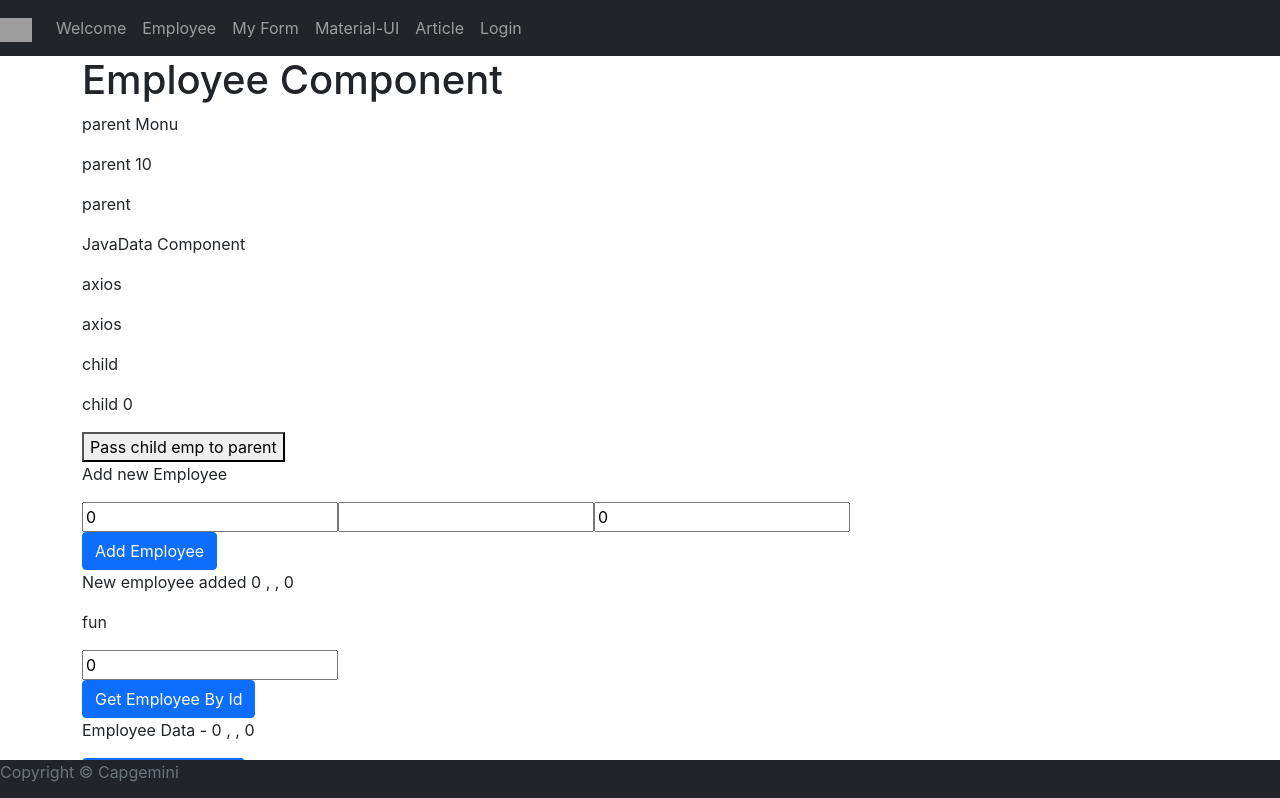
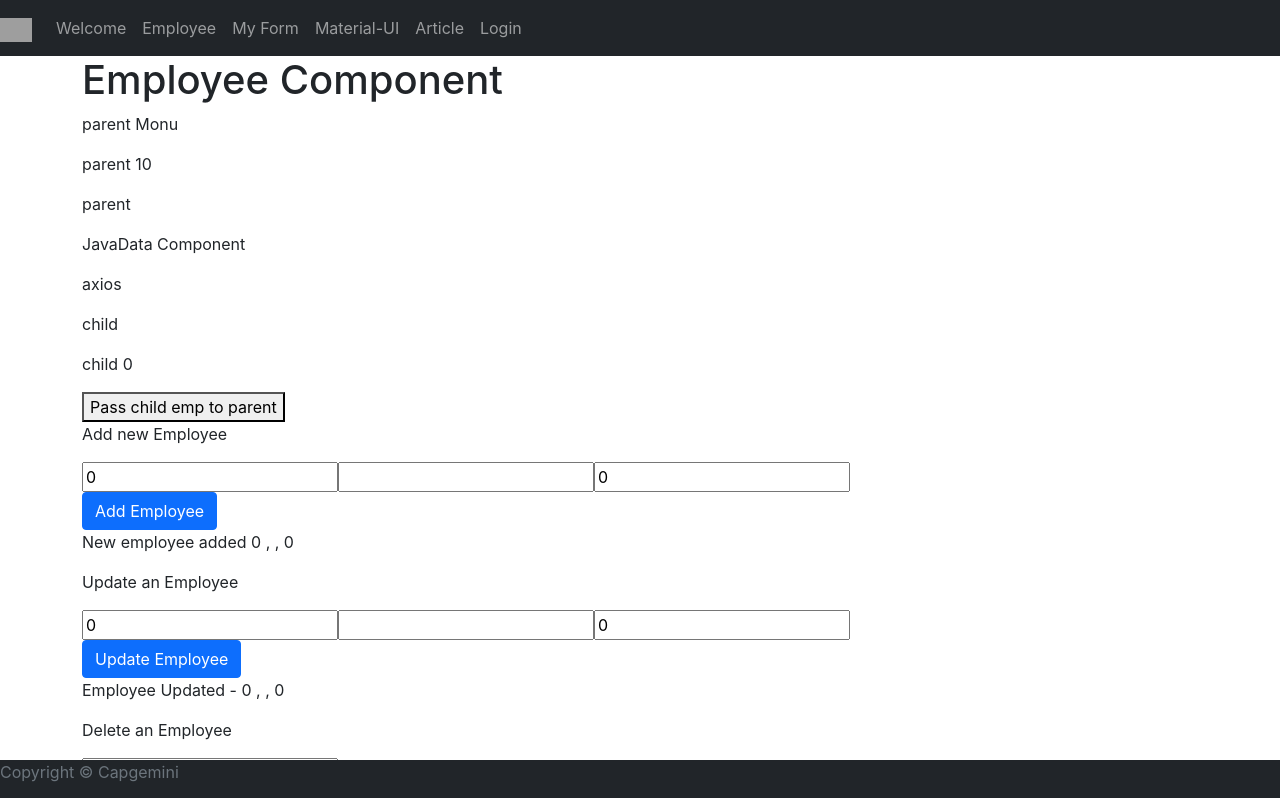
Before and after one commit to AKASHKASAR/cg-react-app, a React (Create React App) app: page /emp in a window 1280 px wide. Shown: the top 798 px of the page. Built offline with nearby package versions, Linux system fonts and the light colour scheme; grey boxes are pictures that could not be loaded.

Commit message:
Update JavaData.js

```diff
--- a/src/components/training/JavaData.js
+++ b/src/components/training/JavaData.js
@@ -6,9 +6,7 @@ let JavaData = (props) => {
     const [parentEmp, setParentEmp] = useState({}); // from props
     const [parentEmpHike, setParentEmpHke] = useState(0); // from props
     const [childEmp, setChildEmp] = useState({}); // child state
-
     const [emp, setEmp] = useState({}); // from axios
-
 
     // initilize states to prevent undefined error, in case used these fields anywhere else in future
     useEffect(() => {
@@ -33,23 +31,23 @@ let JavaData = (props) => {
         props.parentCallback(childEmp);
     };
 
-    // invoke post method with handlesubmit to add an employee
-    const submitAddEmployee = (event) => {
-        axios.post(`/addEmployee`, emp)
-            .then((response) => {
-                console.log(response.data.name);
-            }).catch((error) => {
-                console.log(error.message)
-            });
-        event.preventDefault();
-    }
-
     const handleEmployee = (event) => {
+        console.log(emp.id);
         setEmp({
             ...emp,
             [event.target.name]: event.target.value
         });
     };
+
+    const getAllEmployees = (e) => {
+        console.log();
+        axios.get(`/getAllEmployees`)
+            .then((response) => {
+                setEmpList(response.data);
+            }).catch(error => {
+                console.log(error.message)
+            });
+    }
 
     const submitGtEmployeById = (event) => {
         axios.get(`/getEmployee/${emp.id}`)
@@ -65,40 +63,45 @@ let JavaData = (props) => {
         event.preventDefault();
     }
 
-    const submitUpdateEmployee = (event) => {
-        axios.get(`/getEmployee/${emp.id}`)
-            .then(
-                (response) => {
-                    setEmp(response.data);
-                    console.log(emp.id);
-                }
-            )
-            .catch((error) => {
-                console.log(error.message);
+    const submitAddEmployee = (event) => {
+        axios.post(`/addEmployee`, emp)
+            .then((response) => {
+                console.log(response.data.name);
+            }).catch((error) => {
+                console.log(error.message)
             });
         event.preventDefault();
     }
 
-    const getAllEmployees = (e) => {
-        console.log();
-        axios.get(`/getAllEmployees`)
+    const submitUpdateEmployee = (event) => {
+        axios.put(`/updateEmployee/`, emp)
             .then((response) => {
-                setEmpList(response.data);
-            }).catch(error => {
+                console.log(response.data.name);
+            }).catch((error) => {
                 console.log(error.message)
             });
+        event.preventDefault();
+    }
+
+    const submitDeleteEmployee = (event) => {
+        axios.delete(`/deleteEmployee/${emp.id}`)
+            .then((response) => {
+                console.log(response.data.name);
+            }).catch((error) => {
+                console.log(error.message)
+            });
+        event.preventDefault();
     }
 
     return (
         <div>
             <p>JavaData Component</p>
-            <p>axios {empList.map(e => <div>{e.name}</div>)}</p>
             <p>axios {emp.name}</p>
             <p>child {parentEmp.name}</p>
             <p> child {parentEmpHike} </p>
             <button onClick={onTrigger}>Pass child emp to parent</button>
-            <p>Add new Employee</p>
             <div>
+                <p>Add new Employee</p>
                 <form onSubmit={submitAddEmployee}>
                     <div>
                         <input
@@ -126,13 +129,63 @@ let JavaData = (props) => {
                     </div>
                     <button type="submit" className="btn btn-primary">Add Employee</button>
                 </form>
+                <p> New employee added {emp.id} , {emp.name} , {emp.salary} </p>
+            </div>
+
+            <div>
+                <p>Update an Employee</p>
+                <form onSubmit={submitUpdateEmployee}>
+                    <div>
+                        <input
+                            type="number"
+                            id="id"
+                            name="id"
+                            value={emp.id}
+                            placeholder="143" // add for other elements as well
+                            onChange={handleEmployee}
+                        />
+                        <input
+                            type="text"
+                            id="name"
+                            name="name"
+                            value={emp.name}
+                            onChange={handleEmployee}
+                        />
+                        <input
+                            type="number"
+                            id="salary"
+                            name="salary"
+                            value={emp.salary}
+                            onChange={handleEmployee}
+                        />
+                    </div>
+                    <button type="submit" className="btn btn-primary">Update Employee</button>
+                </form>
                 <div>
-                    <p> New employee added {emp.id} , {emp.name} , {emp.salary} </p>
+                    <p> Employee Updated - {emp.id} , {emp.name} , {emp.salary} </p>
                 </div>
             </div>
+
             <div>
-                <p>fun</p>
+                <p>Delete an Employee</p>
+                <form onSubmit={submitDeleteEmployee}>
+                    <div>
+                        <input
+                            type="number"
+                            id="id"
+                            name="id"
+                            value={emp.id}
+                            placeholder="143" // add for other elements as well
+                            onChange={handleEmployee}
+                        />
+                    </div>
+                    <button type="submit" className="btn btn-primary">Delete Employee</button>
+                </form>
+                <p>Employee deleted {emp.id}</p>
+
             </div>
+
+
             <div>
                 <form onSubmit={submitGtEmployeById}>
                     <div>
@@ -151,6 +204,7 @@ let JavaData = (props) => {
                     <p>Employee Data - {emp.id} , {emp.name} , {emp.salary} </p>
                 </div>
                 <div>
+                    <p>Get all employees data </p>
                     <button type="submit" className="btn btn-primary" onClick={getAllEmployees}>Get All Employees</button>
                     <p>All Employee Data</p>
                     <div> {empList.map(e => <p> {e.id}, {e.name} {e.salary} </p>)} </div>
```
